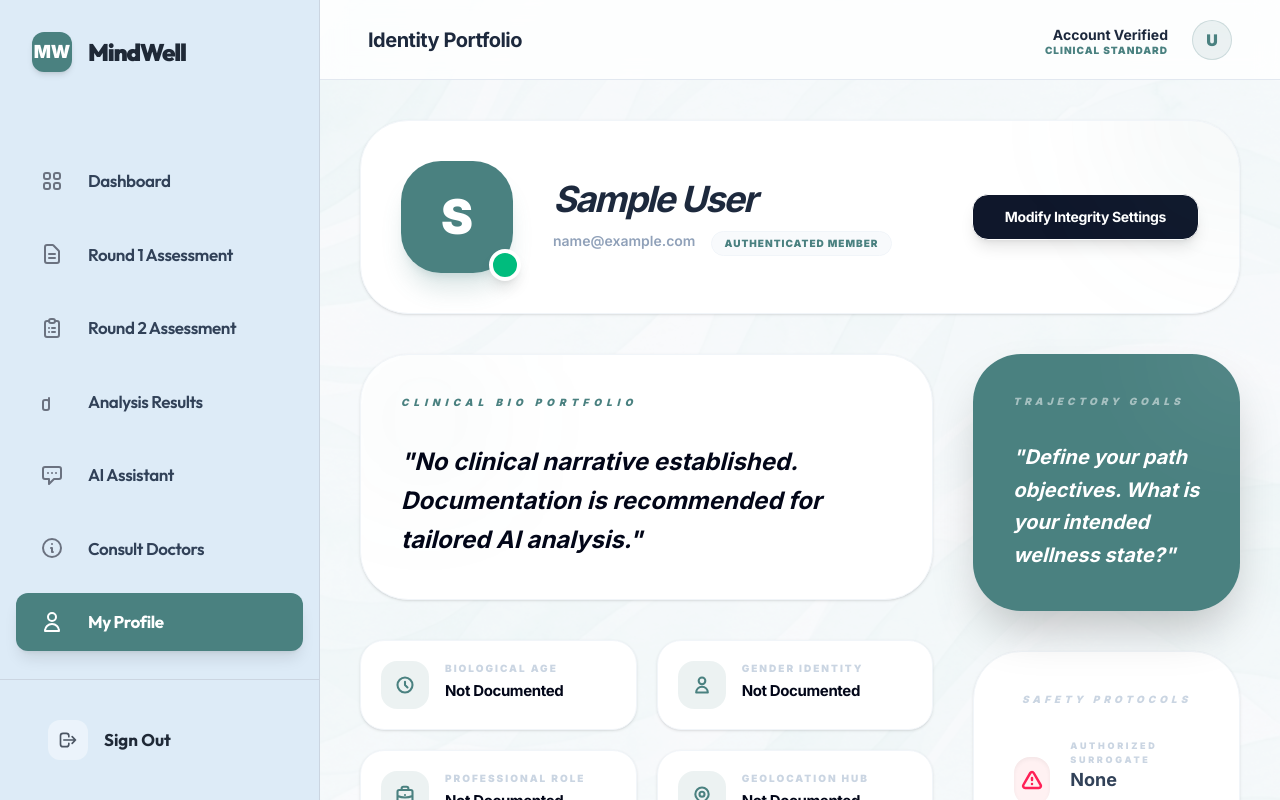
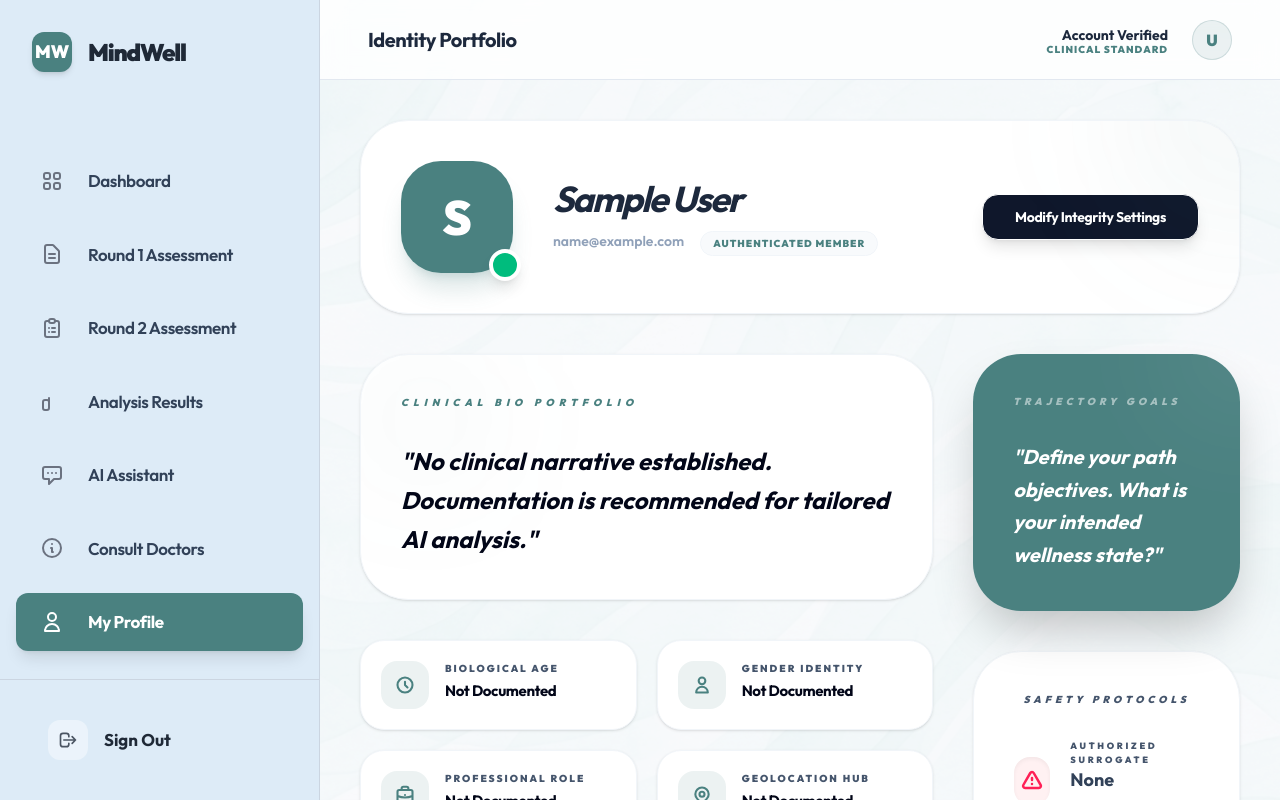
Before and after one commit to GauriTh06/mental-health, a React (Vite) app in the folder client/: page /profile in a window 1280 px wide. Built offline with nearby package versions, Linux system fonts and the light colour scheme; sample sign-in values are in the browser's storage.

Commit message:
UI Enhancement: Updated global font to Outfit and improved profile label visibility

```diff
--- a/client/src/components/DashboardLayout.jsx
+++ b/client/src/components/DashboardLayout.jsx
@@ -25,10 +25,10 @@ const DashboardLayout = ({ children, title }) => {
                 <div className="w-10 h-10 bg-[#4A8180] rounded-xl flex items-center justify-center text-white text-lg font-black shadow-md">
                     MW
                 </div>
-                <span className="text-2xl font-black text-[#1F2937] tracking-tighter" style={{ fontFamily: 'Outfit, sans-serif' }}>MindWell</span>
+                <span className="text-2xl font-black text-[#1F2937] tracking-tighter">MindWell</span>
             </div>
 
-            <nav className="flex-1 px-4 space-y-4 py-8 overflow-y-auto" style={{ fontFamily: 'Outfit, sans-serif' }}>
+            <nav className="flex-1 px-4 space-y-4 py-8 overflow-y-auto">
                 {menuItems.map((item) => {
                     const active = location.pathname === item.path;
                     return (
@@ -58,7 +58,7 @@ const DashboardLayout = ({ children, title }) => {
                     <div className="w-10 h-10 rounded-xl bg-white/40 flex items-center justify-center group-hover:bg-rose-50 transition-colors">
                         <svg className="w-5 h-5" fill="none" stroke="currentColor" viewBox="0 0 24 24"><path strokeLinecap="round" strokeLinejoin="round" strokeWidth="2" d="M17 16l4-4m0 0l-4-4m4 4H7m6 4v1a3 3 0 01-3 3H6a3 3 0 01-3-3V7a3 3 0 013-3h4a3 3 0 013 3v1" /></svg>
                     </div>
-                    <span className="font-bold text-[#1F2937] group-hover:text-rose-600 text-[17px]" style={{ fontFamily: 'Outfit, sans-serif' }}>Sign Out</span>
+                    <span className="font-bold text-[#1F2937] group-hover:text-rose-600 text-[17px]">Sign Out</span>
                 </button>
             </div>
         </div>
--- a/client/src/index.css
+++ b/client/src/index.css
@@ -1,3 +1,4 @@
+@import url('https://fonts.googleapis.com/css2?family=Outfit:wght@100..900&display=swap');
 @import "tailwindcss";
 
 @theme {
@@ -9,7 +10,7 @@
   --color-brand-text: #1A202C;
   --color-brand-accent: #4A6072;
 
-  --font-family-sans: "Inter", "Outfit", "Montserrat", system-ui, sans-serif;
+  --font-family-sans: "Outfit", "Inter", "Plus Jakarta Sans", system-ui, sans-serif;
 }
 
 :root {
@@ -22,7 +23,7 @@
 body {
   background-color: var(--brand-bg);
   color: var(--brand-text);
-  font-family: "Inter", sans-serif;
+  font-family: "Outfit", sans-serif;
   margin: 0;
   -webkit-font-smoothing: antialiased;
   scroll-behavior: smooth;
--- a/client/src/pages/Profile.jsx
+++ b/client/src/pages/Profile.jsx
@@ -51,7 +51,7 @@ const Profile = () => {
                 {icon}
             </div>
             <div>
-                <p className="text-[10px] font-black text-slate-300 uppercase tracking-[0.2em] mb-1">{label}</p>
+                <p className="text-[10px] font-black text-slate-600 uppercase tracking-[0.2em] mb-1">{label}</p>
                 <p className="text-[15px] font-bold text-slate-950 tracking-tight">{value || 'Not Documented'}</p>
             </div>
         </div>
@@ -112,14 +112,14 @@ const Profile = () => {
                                 { label: 'Authorized Surrogate Contact', name: 'emergency_contact', type: 'text' }
                             ].map((field) => (
                                 <div key={field.name} className="space-y-3">
-                                    <label className="text-[10px] font-black text-slate-300 uppercase tracking-[0.3em] ml-2 italic">{field.label}</label>
-                                    <input name={field.name} type={field.type} value={formData[field.name]} onChange={handleChange} className="w-full bg-slate-50 border border-slate-100 rounded-2xl p-4 text-sm font-bold text-slate-950 outline-none focus:ring-8 ring-[#4A8180]/5 transition-all" style={{ fontFamily: 'Inter, sans-serif' }} />
+                                    <label className="text-[10px] font-black text-slate-600 uppercase tracking-[0.3em] ml-2 italic">{field.label}</label>
+                                    <input name={field.name} type={field.type} value={formData[field.name]} onChange={handleChange} className="w-full bg-slate-50 border border-slate-100 rounded-2xl p-4 text-sm font-bold text-slate-950 outline-none focus:ring-8 ring-[#4A8180]/5 transition-all" />
                                 </div>
                             ))}
 
                             <div className="space-y-3">
-                                <label className="text-[10px] font-black text-slate-300 uppercase tracking-[0.3em] ml-2 italic">Gender Alignment</label>
-                                <select name="gender" value={formData.gender} onChange={handleChange} className="w-full bg-slate-50 border border-slate-100 rounded-2xl p-4 text-sm font-bold text-slate-950 outline-none focus:ring-8 ring-[#4A8180]/5 transition-all appearance-none cursor-pointer" style={{ fontFamily: 'Inter, sans-serif' }}>
+                                <label className="text-[10px] font-black text-slate-600 uppercase tracking-[0.3em] ml-2 italic">Gender Alignment</label>
+                                <select name="gender" value={formData.gender} onChange={handleChange} className="w-full bg-slate-50 border border-slate-100 rounded-2xl p-4 text-sm font-bold text-slate-950 outline-none focus:ring-8 ring-[#4A8180]/5 transition-all appearance-none cursor-pointer">
                                     <option value="">Select Integrity</option>
                                     <option>Male</option>
                                     <option>Female</option>
@@ -129,7 +129,7 @@ const Profile = () => {
 
                             <div className="md:col-span-2 space-y-4">
                                 <label className="text-[10px] font-black text-[#4A8180] uppercase tracking-[0.4em] ml-2 italic">Wellness Trajectory Objectives</label>
-                                <textarea name="wellness_goals" value={formData.wellness_goals} onChange={handleChange} className="w-full bg-slate-50 border border-slate-100 rounded-3xl p-6 text-sm font-bold text-slate-950 outline-none focus:ring-8 ring-[#4A8180]/5 h-32 transition-all resize-none" style={{ fontFamily: 'Inter, sans-serif' }} />
+                                <textarea name="wellness_goals" value={formData.wellness_goals} onChange={handleChange} className="w-full bg-slate-50 border border-slate-100 rounded-3xl p-6 text-sm font-bold text-slate-950 outline-none focus:ring-8 ring-[#4A8180]/5 h-32 transition-all resize-none" />
                             </div>
                         </div>
 
@@ -145,7 +145,7 @@ const Profile = () => {
                             <div className="bg-white rounded-[3rem] p-10 border border-slate-100 shadow-sm relative overflow-hidden group">
                                 <div className="absolute top-0 left-0 w-32 h-32 bg-[#4A8180]/5 rounded-full blur-3xl group-hover:scale-150 transition-all duration-700"></div>
                                 <h3 className="text-[10px] font-black text-[#4A8180] uppercase tracking-[0.5em] mb-8 italic">Clinical Bio Portfolio</h3>
-                                <p className="text-2xl font-bold text-slate-950 leading-relaxed italic relative z-10" style={{ fontFamily: 'Inter, sans-serif' }}>
+                                <p className="text-2xl font-bold text-slate-950 leading-relaxed italic relative z-10">
                                     "{user?.bio || "No clinical narrative established. Documentation is recommended for tailored AI analysis."}"
                                 </p>
                             </div>
@@ -173,13 +173,13 @@ const Profile = () => {
 
                             {/* EMERGENCY PANEL */}
                             <div className="bg-white rounded-[3rem] p-10 border border-slate-100 shadow-sm">
-                                <h3 className="text-[10px] font-black text-slate-300 uppercase tracking-[0.4em] mb-8 italic text-center">Safety Protocols</h3>
+                                <h3 className="text-[10px] font-black text-slate-600 uppercase tracking-[0.4em] mb-8 italic text-center">Safety Protocols</h3>
                                 <div className="flex items-center gap-5">
                                     <div className="w-12 h-12 bg-rose-50 rounded-2xl flex items-center justify-center text-rose-500 shadow-inner">
                                         <svg className="w-6 h-6" fill="none" stroke="currentColor" viewBox="0 0 24 24"><path strokeLinecap="round" strokeLinejoin="round" strokeWidth="2.5" d="M12 9v2m0 4h.01m-6.938 4h13.856c1.54 0 2.502-1.667 1.732-3L13.732 4c-.77-1.333-2.694-1.333-3.464 0L3.34 16c-.77 1.333.192 3 1.732 3z" /></svg>
                                     </div>
                                     <div>
-                                        <p className="text-[9px] font-black text-slate-300 uppercase tracking-[0.3em]">Authorized Surrogate</p>
+                                        <p className="text-[9px] font-black text-slate-600 uppercase tracking-[0.3em]">Authorized Surrogate</p>
                                         <p className="text-lg font-bold text-slate-700">{user?.emergency_contact || 'None Documented'}</p>
                                     </div>
                                 </div>
```
